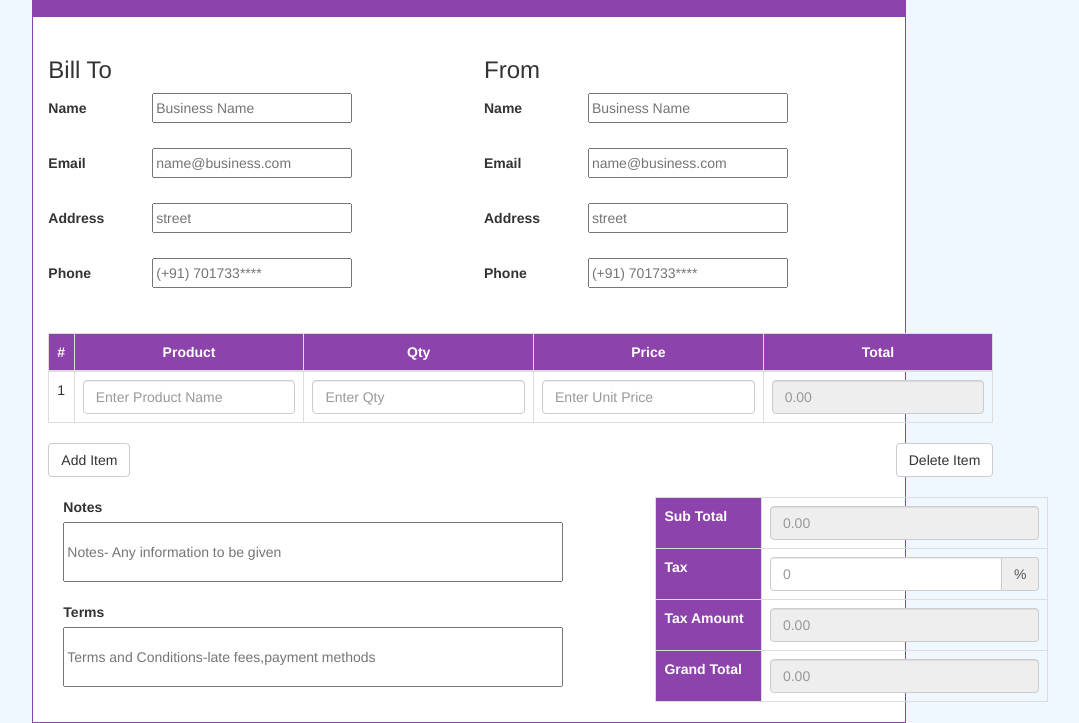
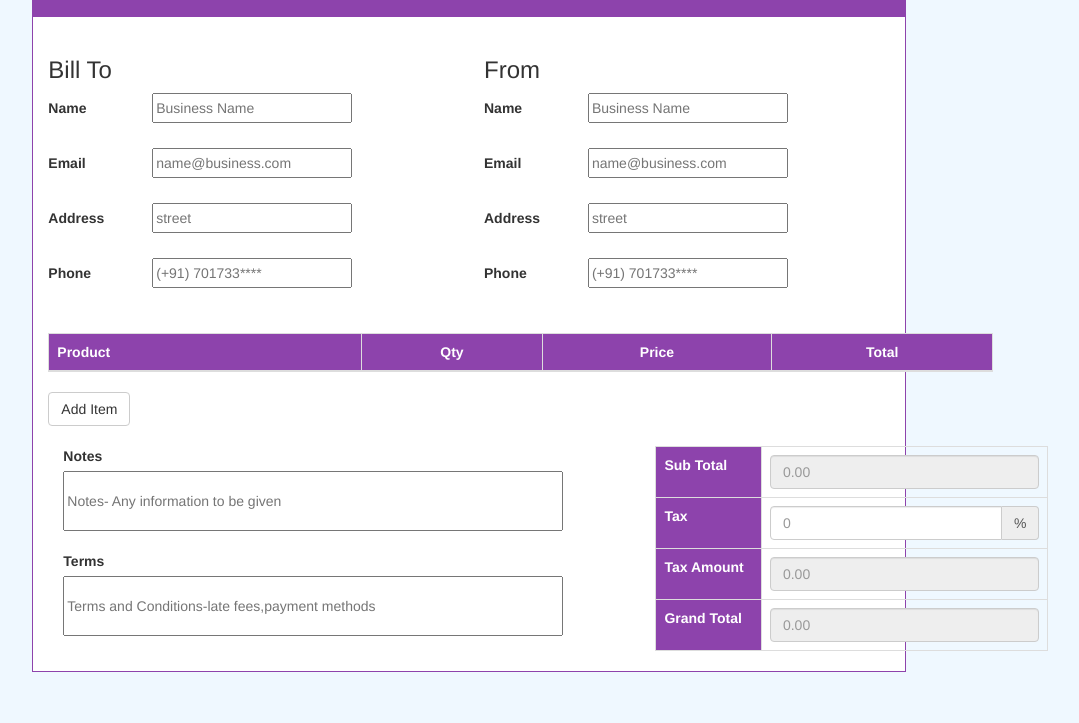
Before and after one commit to lekhansh109/Invoice_Generator, a plain HTML site: page index.html in a window 1280 px wide. Shown: the part 211-934 px from the top of the page, without its empty margins (171-1250 px from the left). After the commit the page ends 883 px from the top, so only its background shows below. Drawn offline with nearby package versions, Linux system fonts and the light colour scheme.

Commit message:
Update index.html

```diff
--- a/index.html
+++ b/index.html
@@ -87,22 +87,28 @@
                 <table class="table table-bordered table-hover" id="tab_logic">
                   <thead>
                     <tr>
-                <th class="text-center"> # </th>
                       <th class="text-center"> Product </th>
                       <th class="text-center"> Qty </th>
                       <th class="text-center"> Price </th>
                       <th class="text-center"> Total </th>
                     </tr>
                   </thead>
-            <tbody>
-              <tr id='addr0'>
-                <td>1</td>
-                <td><input type="text" name='product[]'  placeholder='Enter Product Name' class="form-control"/></td>
-                <td><input type="number" name='qty[]' placeholder='Enter Qty' class="form-control qty" step="0" min="0"/></td>
-                <td><input type="number" name='price[]' placeholder='Enter Unit Price' class="form-control price" step="0.00" min="0"/></td>
-                <td><input type="number" name='total[]' placeholder='0.00' class="form-control total" readonly/></td>
+                  <tbody id='parent'>
+                    <tr>
+                      <!-- <td><input type="text" name='ig_productName' id="ig_productName" placeholder='Enter Product Name'
+                          class="form-control" />
+                      </td>
+                      <td><input type="number" name='ig_qty[]' id="ig_qty0" placeholder='Enter Qty'
+                          class="form-control " onkeyup ="calc_Subtotal(ig_price0,ig_qty0,ig_total0)" /></td>
+                      <td><input type="number" name='ig_price[]' id="ig_price0" placeholder='Enter Unit Price'
+                          class="form-control " onkeyup ="calc_Subtotal(ig_price0,ig_qty0,ig_total0)" /></td>
+                      <td><input type="number" name='ig_total[]' id="ig_total0" placeholder='0.00'
+                          class="form-control " readonly />
+                      </td>
+                      <td>
+                         <button id='delete_row' class="pull-right btn btn-default" onclick="removeItem(this)">Delete Item</button>
+                      </td> -->
                     </tr>
-              <tr id='addr1'></tr>
                   </tbody>
                 </table>
               </div>
@@ -110,7 +116,7 @@
             <div class="row clearfix">
               <div class="col-md-10">
                 <button id="add_row" class="btn btn-default pull-left">Add Item</button>
-          <button id='delete_row' class="pull-right btn btn-default">Delete Item</button>
+
               </div>
             </div>
             <div class="row clearfix col-md-11" style="margin-top:20px">
@@ -119,26 +125,34 @@
                   <tbody>
                     <tr>
                       <th class="text-center">Sub Total</th>
-                <td class="text-center"><input type="number" name='sub_total' placeholder='0.00' class="form-control" id="sub_total" readonly/></td>
+                      <td class="text-center"><input type="number" name='ig_sub_total' placeholder='0.00'
+                          class="form-control" id="ig_sub_total" readonly /></td>
                     </tr>
                     <tr>
                       <th class="text-center">Tax</th>
-                <td class="text-center"><div class="input-group mb-2 mb-sm-0">
-                    <input type="number" class="form-control" id="tax" placeholder="0">
+                      <td class="text-center">
+                        <div class="input-group mb-2 mb-sm-0">
+                          <input type="number" class="form-control" name="ig_tax" id="ig_tax" onchange="calc_total()" placeholder="0">
                           <div class="input-group-addon">%</div>
-                  </div></td>
+                        </div>
+                      </td>
                     </tr>
                     <tr>
                       <th class="text-center">Tax Amount</th>
-                <td class="text-center"><input type="number" name='tax_amount' id="tax_amount" placeholder='0.00' class="form-control" readonly/></td>
+                      <td class="text-center">
+                        <input type="number" name='ig_tax_amount' id="ig_tax_amount" placeholder='0.00'
+                          class="form-control" readonly />
+                      </td>
                     </tr>
                     <tr>
                       <th class="text-center">Grand Total</th>
-                <td class="text-center"><input type="number" name='total_amount' id="total_amount" placeholder='0.00' class="form-control" readonly/></td>
+                      <td class="text-center"><input type="number" name='ig_total_amount' id="ig_total_amount"
+                          placeholder='0.00' class="form-control" readonly /></td>
                     </tr>
                   </tbody>
                 </table>
               </div>
+
         <div class="pull-left col-md-4">
           <label contenteditable="True" for="">Notes</label><br>
           <input class="inp" type="text" placeholder="Notes- Any information to be given"><br><br>
```
Lines whose indentation alone changed are shown as unchanged.
